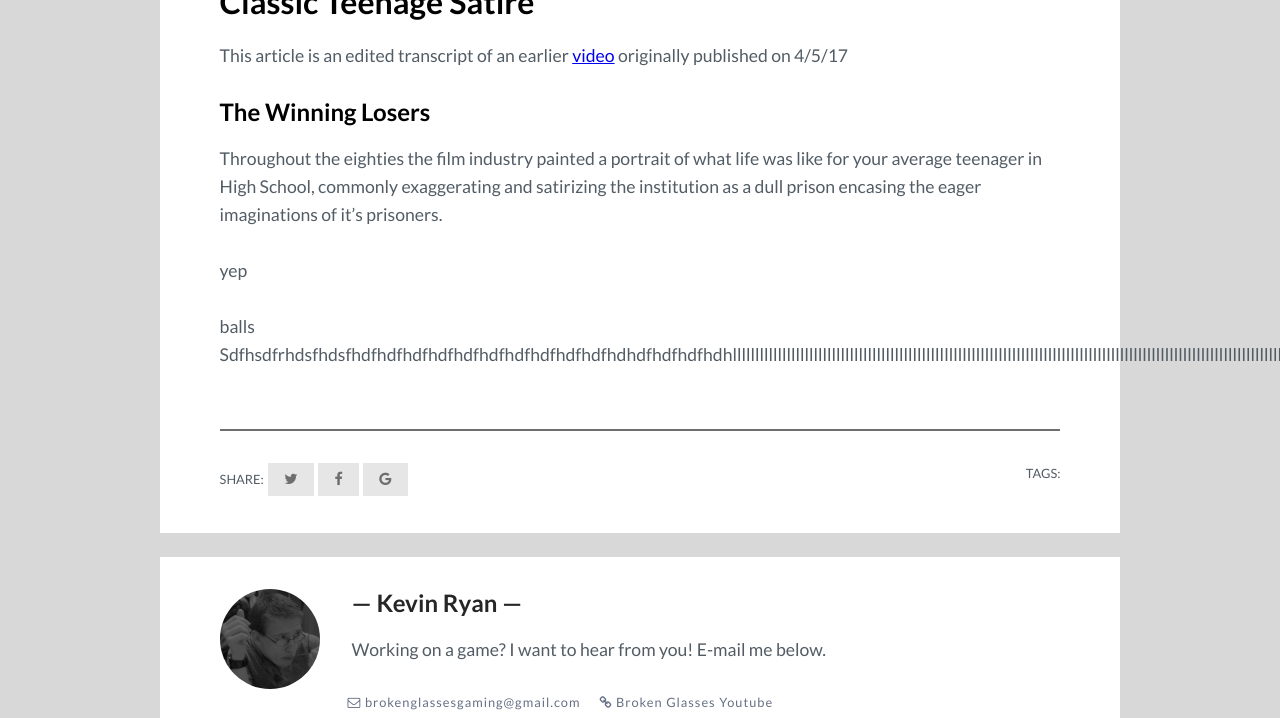
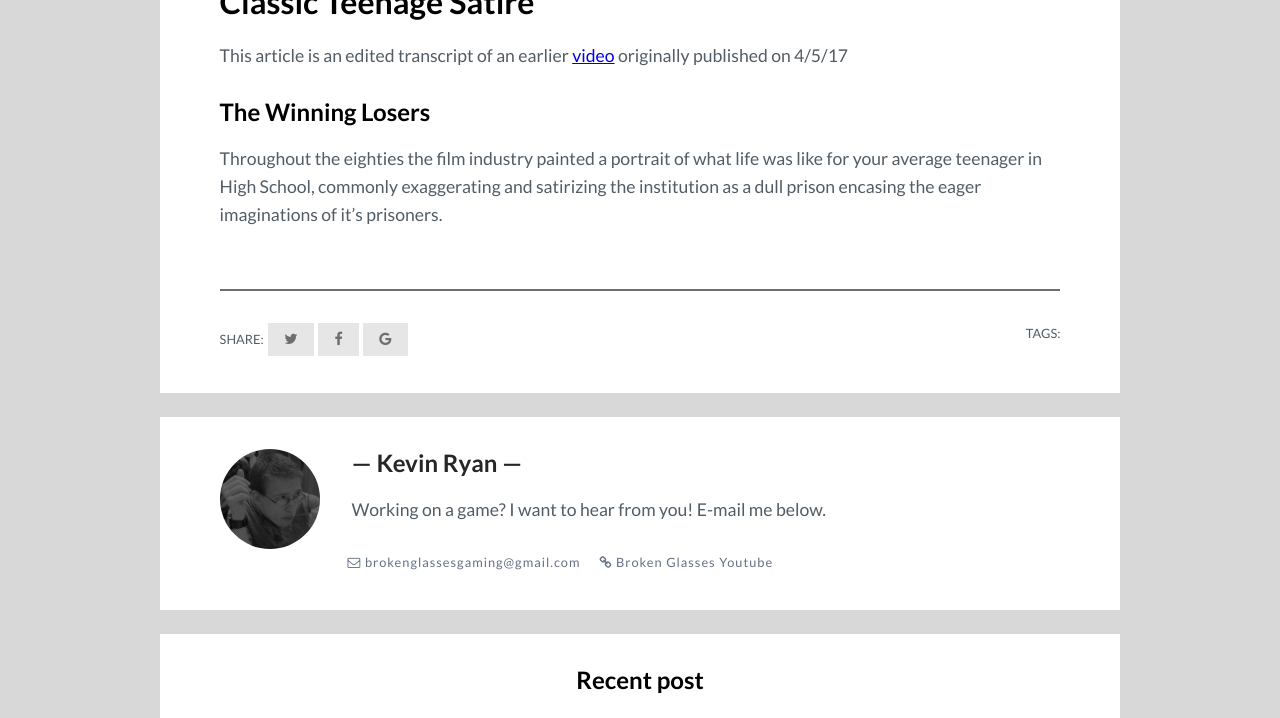
Before and after one commit to pizzapgh/broken_glasses, a Jekyll site: the page built from _posts/2017-12-06-super-daryl-deluxe-teaches-you-how-to-make-friends-and-save-the-world.markdown, in a window 1280 px wide and 900 px high, scrolled down 835 px, cut to the strip 0-718 px from the top of the window. Built offline with Jekyll 4.4.1, drawn with Linux system fonts in a browser that asks for light colours; nearby versions of some CDN libraries; our own code applies the rules of GitHub Pages for plain Markdown files; comment, search, counter and statistics services are not loaded.

Commit message:
Updated Super Daryl Deluxe Teaches You How To Make Friends And Save The World

```diff
--- a/_posts/2017-12-06-super-daryl-deluxe-teaches-you-how-to-make-friends-and-save-the-world.markdown
+++ b/_posts/2017-12-06-super-daryl-deluxe-teaches-you-how-to-make-friends-and-save-the-world.markdown
@@ -11,7 +11,3 @@ This article is an edited transcript of an earlier [video](https://www.youtube.c
 ## The Winning Losers
 
 Throughout the eighties the film industry painted a portrait of what life was like for your average teenager in High School, commonly exaggerating and satirizing the institution as a dull prison encasing the eager imaginations of it's prisoners.
-
-yep
-
-balls   Sdfhsdfrhdsfhdsfhdfhdfhdfhdfhdfhdfhdfhdfhdfhdfhdhdfhdfhdfhdhlllllllllllllllllllllllllllllllllllllllllllllllllllllllllllllllllllllllllllllllllllllllllllllllllllllllllllllllllllllllllllllllllllllll
```
